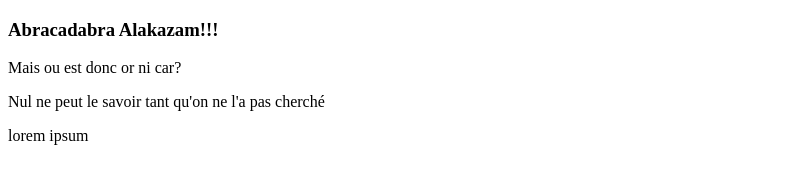
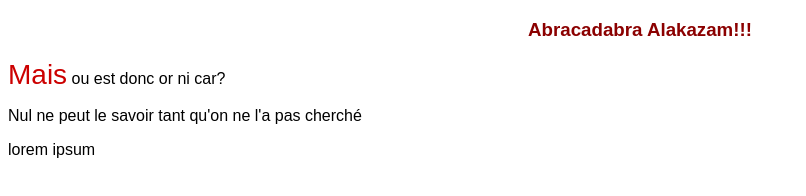
Before and after one commit to ThibaultMarot/ThibaultMarot.github.io, a plain HTML site: page index.html in a window 1280 px wide. Shown: the whole page, without its empty margins (0-806 px from the left). Drawn offline with Linux system fonts and the light colour scheme.

Commit message:
Essai de code html, CSS

```diff
--- a/index.html
+++ b/index.html
@@ -2,7 +2,7 @@
 <html>
 	<head>
 		<title>La magie du CSS</title>
-        <link type="text/css" rel="index" href="index.css" />
+        <link type="text/css" rel="stylesheet" href="index.css" />
     </head>
 	<body>
 		<h3>Abracadabra Alakazam!!!</h3>
```
